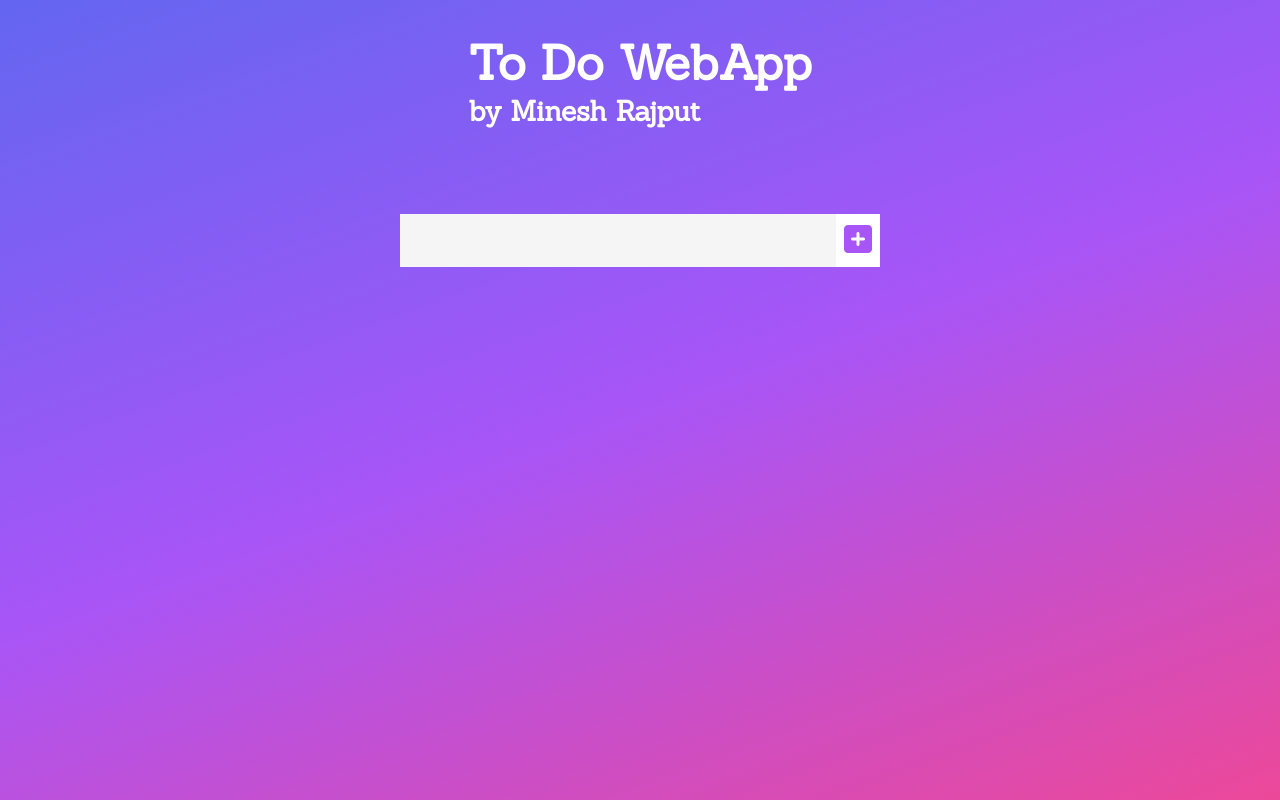
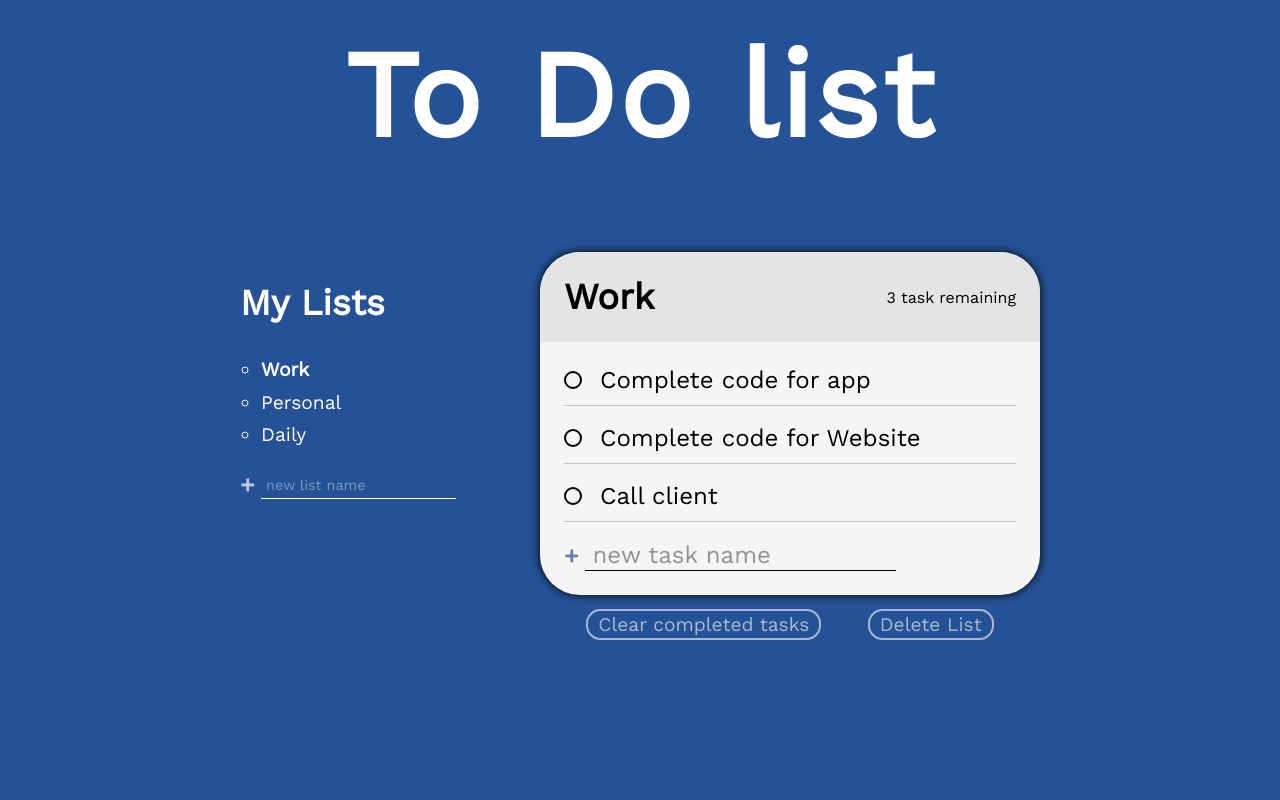
Before and after one commit to Minesh78/To-do-list, a plain HTML site: page index.html in a window 1280 px wide. Drawn offline with nearby package versions, Linux system fonts and the light colour scheme; a script that the page names is missing.

Commit message:
changed css html

```diff
--- a/app.js
+++ /dev/null
@@ -1,14 +0,0 @@
-//Selectors
-const todoInput = document.querySelector('.todo-input');
-const todoButton = document.querySelector('.todo-button');
-const todolist = document.querySelector('.todo-list');
-
-//Event listeners
-todoButton.addEventListener("click",addTodo);
-
-
-
-//Functions
-function addTodo(event){
-    event.preventDefault();
-}
--- a/index.html
+++ b/index.html
@@ -12,24 +12,67 @@
     <title>TO DO WEBAPP</title>
 </head>
 <body>
-    <header>
-       <div>
-        <h1>To Do WebApp </h1>
-       <h3>by Minesh Rajput</h3>
-       </div>
-    </header>
-    <form>
-        <input type="text" class="todoinput"/>
-        <button class="todo-button" type="submit">
-            <i class="fas fa-plus-square"></i>
-        </button>
+   <h1 class="title">To Do list</h1>
 
-    </form>
-    <div class="todo-container">
-        <ul class="todo-list">
+   <div class="all-tasks">
+        <h2 class="task-list-title">My Lists</h2>
+            <ul class="task-list">
+                <li class="list-name active-list">Work</li>
+                <li class="list-name">Personal</li>
+                <li class="list-name">Daily</li>
+            </ul>
 
-        </ul>
-    </div>
+        <form action="" >
+            <input type="text" class="new list" placeholder="new list name" aria-label="new list name"/>
+            <button class="btn create" aria-label="create new list">+</button>
+        </form>
+   </div>
+
+   <div class="todo-list">
+        <div class="todo-header">
+
+            <h2 class="list-title">Work</h2>
+            <p class="task-count">3 task remaining</p>
+
+        </div>
+
+        <div class="todo-body">
+                 <!-- Task-1 -->
+          <div class="tasks">
+            <div class="task">
+                <input type="checkbox"
+                id="task-1"/>
+                <label for="task-1"> <span class="custom-checkbox"></span>Complete code for app</label>
+            </div>
+                <!-- Task-2 -->
+          <div class="tasks">
+            <div class="task">
+                <input type="checkbox"
+                id="task-2"/>
+                <label for="task-2"> <span class="custom-checkbox"></span>Complete code for Website</label>
+            </div>
+
+          <div class="tasks">
+                  <!-- Task-3 -->
+            <div class="task">
+                <input type="checkbox"
+                id="task-3"/>
+                <label for="task-3"> <span class="custom-checkbox"></span>Call client</label>
+            </div>
+          </div>
+          <div class="new-task-creator">
+            <form action="" >
+                <input type="text" class="new task" placeholder="new task name" aria-label="new task name"/>
+                <button class="btn create" aria-label="create new task">+</button>
+            </form>
+          </div>
+          <div class="delete-stuff">
+            <button class="btn delete ">Clear completed tasks</button>
+            <button class="btn delete ">Delete List</button>
+          </div>
+        </div>
+   </div>
+
     <script defer src="./app.js"></script>
 </body>
 </html>
--- a/style.css
+++ b/style.css
@@ -1,37 +1,246 @@
-*{
-    padding: 0;
-    margin: 0;
+@import url('https://fonts.googleapis.com/css2?family=Work+Sans&display=swap');
+
+:root{
+    --clr-primary: #255296;
+
+
+}
+
+*,
+*::before,
+*::after {
+    font-family: inherit;
     box-sizing: border-box;
 }
 
-body{
-    background-image: linear-gradient(160deg,rgb(99 102 241),rgb(168 85 247),rgb(236 72 153));
-    color: white;
-    font-family: "Sanchez",sans-serif;
-    min-height: 100vh ;
-}
+body {
+    margin: 0;
+    font-family: 'Work Sans', sans-serif;
 
-header{
     font-size: 1.5rem;
+    background-color: var(--clr-primary);
+    color: rgb(255, 255, 255);
+
+    display: grid;
+    grid:
+        "header header header header" auto
+        "...... lists active ......" auto /
+        1fr minmax(100px, 300px) minmax(250px, 500px ) 1fr;
 
 }
 
-header, form{
-    min-height: 20vh;
-    display: flex;
-    justify-content: center;
-    align-items: center;
+.title{
+    grid-area: header;
+    text-align: center;
+    font-size: calc(7vw + 2rem);
+    letter-spacing: 3px;
+    margin: 0.2em 0.5em 0.7em 0.5em;
+
+}
+.all-tasks{
+    grid-area: lists;
+
 }
 
-form input, form button{
-    padding: 0.5rem;
-    font-size: 2rem;
-    border: none;
-    background: whitesmoke;
+.task-list{
+    line-height: 1.7;
+    font-size: 1.2rem;
+    list-style: circle;
+    padding-left: 1.1em;
+
+}
+.list-name{
+    cursor: pointer;
+}
+.list-name:hover{
+    opacity: 0.8 ;
+}
+form{
+    display: flex;
+}
+.btn{
+    cursor: pointer;
+    background: transparent;
+    border: 0;
+    padding: 0;
+    color: inherit;
 }
 
-form button{
-    color:rgb(168 85 247);
-    background: white ;
+.btn.create{
+    font-size: 1.5rem;
+    font-weight: 900;
+    margin-right: 0.25em;
+    opacity:0.7;
+
+    transition: opacity 200ms ease-in-out;
+}
+
+.btn.create:hover{
+    opacity:1;
+}
+
+.btn.delete{
+    font-size: 1.2rem;
+    border: 2px solid snow;
+    padding: 2px 10px;
+    border-radius: 0.9rem;
+    opacity: 0.6;
+    transition: opacity 200ms;
+}
+
+.btn.delete:hover{
+    opacity: 1;
+    box-shadow: inset 0 0 5px;
+
+}
+.new{
+    background: transparent;
+    border: 0;
+    color: inherit;
+    border-bottom:1px solid currentColor ;
+    font-size: inherit;
+    outline: none;
+
+    transition: border-bottom 150ms ease-in-out;
+    order: 2;
+}
+
+.new.task::placeholder{
+    color: black;
+}
+.new::placeholder{
+    opacity: 0.4;
+    color:white;
+    padding: 0.25em;
+}
+
+.new:focus{
+    border-bottom-width: 3px ;
+}
+
+.new:focus::placeholder{
+    opacity: 0.1;
+}
+.new.list{
+    font-size: 0.9rem;
+}
+
+.new.list{
+    margin-bottom: 0;
+}
+.active-list{
+    font-weight: 1000;
+}
+.todo-list{
+    --spacer: 1.5rem;
+
+    grid-area: active ;
+    background-color: whitesmoke ;
+    color: rgb(0, 0, 0);
+    border-radius: 2.5rem;
+    box-shadow: 0 0 10px;
+}
+
+.todo-header{
+    padding: var(--spacer);
+    background: #e4e4e4;
+   display: flex;
+   align-items: center;
+   justify-content: space-between;
+   border-radius: 2.5rem 2.5rem 0 0;
+}
+
+.list-title{
+    margin: 0 1em 0 0;
+}
+
+.task-count{
+   margin: 0;
+   font-size: 1rem;
+}
+
+.todo-body{
+    padding: var(--spacer);
+    position: relative;
+}
+.new-task-creator .create{
+    color: var(--clr-primary);
+}
+[type ="checkbox"]{
+    opacity: 0;
+    position: absolute;
+}
+.task label{
+    display: flex;
+    align-items: center;
+    position: relative;
+    margin-bottom: 1.25em;
+
+
+}
+.task{
+    position: relative;
+
+}
+.task::after{
+    content: "";
+    position: absolute;
+    right: 0;
+    left: 0;
+    bottom: -0.5em;
+    height: 1px;
+    background: currentColor;
+    opacity: 0.2;
+}
+.custom-checkbox{
+    --size:0.75em;
+    display: inline-block;
+    width: var(--size);
+    height: var(--size);
+    margin-right: var(--size);
     cursor: pointer;
+    border: 2px solid currentColor;
+    border-radius: 50%;
+    transform: scale(1);
+    transition: transform 200ms ease-in-out;
 }
+
+.task:hover .custom-checkbox,
+[type ="checkbox"]:focus + label .custom-checkbox{
+    transform: scale(1.2);
+    color:var(--clr-primary) ;
+
+}
+
+[type ="checkbox"]:checked + label .custom-checkbox{
+    background:var(--clr-primary) ;
+    border-color: var(--clr-primary);
+    box-shadow: inset 0 0 0px 2px whitesmoke;
+    text-decoration: line-through;
+}
+
+[type ="checkbox"]:checked + label{
+    opacity: 0.5;
+    text-decoration: line-through 2px;
+
+}
+
+.task lasbel::after{
+    content: "";
+    position: absolute;
+    left: 0;
+    right: 0;
+    height: 3px;
+    background: currentColor;
+}
+
+.delete-stuff{
+    display: flex;
+    justify-content: space-evenly;
+    position: absolute;
+    width: 100%;
+    left: 0;
+    bottom: -45px;
+    color: white;
+
+}
```
